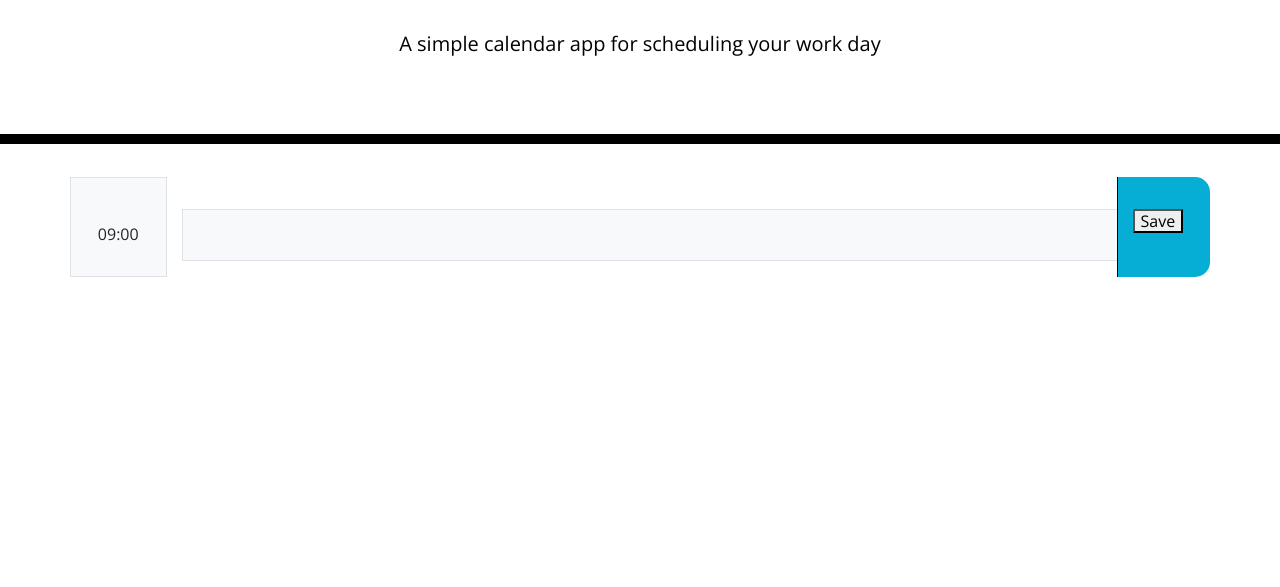
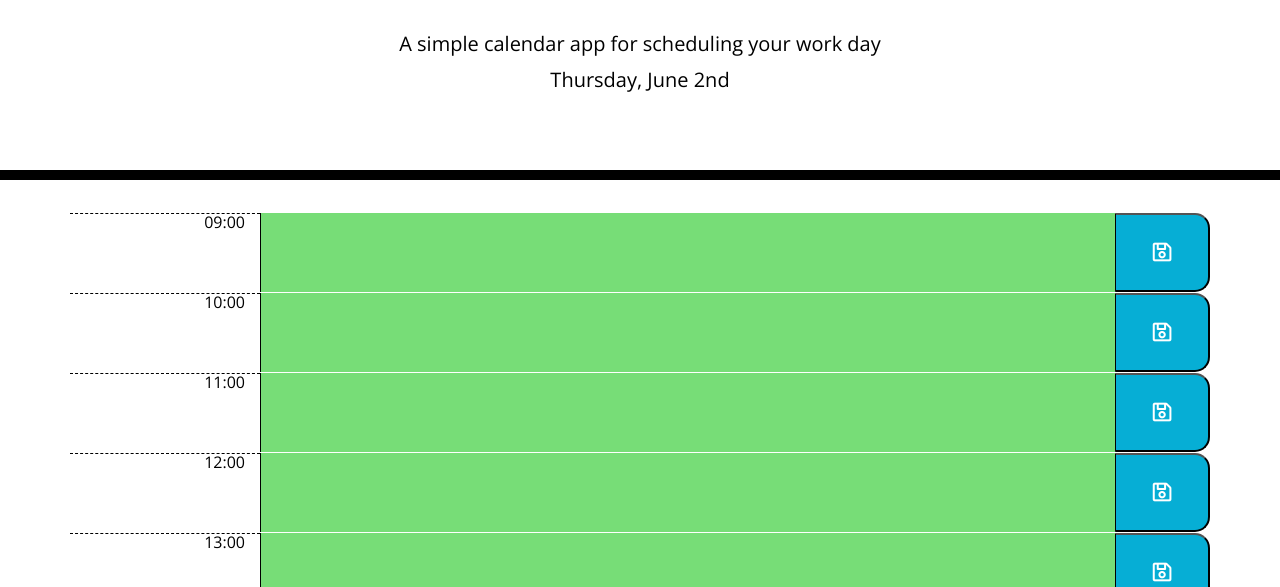
Before and after one commit to SonnyAddison/dailyPlanner, a plain HTML site: page index.html in a window 1280 px wide. Shown: the part 213-800 px from the top of the page. Drawn offline with nearby package versions, Linux system fonts and the light colour scheme.

Commit message:
Coded and finished main js file

```diff
--- a/assets/css/style.css
+++ b/assets/css/style.css
@@ -11,6 +11,8 @@ body {
     color: #000000;
     border-left: 1px solid black;
     padding: 10px;
+    width: 100%;
+    height: 100%;
   }
 
   .jumbotron {
@@ -66,6 +68,6 @@ body {
   }
 
   .saveBtn i:hover {
-    font-size: 20px;
+    font-size: 40px;
     transition: all 0.3s ease-in-out;
   }
--- /dev/null
+++ b/assets/script.js
@@ -0,0 +1,131 @@
+/* Sets up the date in the header */
+function getHeaderDate() {
+    let updateCurrentHeaderDate = moment().format('dddd, MMMM Do');
+    $("#currentDay").text(updateCurrentHeaderDate);
+}
+
+/* loads date in the header */
+getHeaderDate();
+
+/* information for the core of the planner */
+  let planner = [
+    {
+        id: "a",
+        hour: "09:00",
+        time: "09",
+        activity: ""
+    },
+    {
+        id: "b",
+        hour: "10:00",
+        time: "10",
+        activity: ""
+    },
+    {
+        id: "c",
+        hour: "11:00",
+        time: "11",
+        activity: ""
+    },
+    {
+        id: "d",
+        hour: "12:00",
+        time: "12",
+        activity: ""
+    },
+    {
+        id: "e",
+        hour: "13:00",
+        time: "13",
+        activity: ""
+    },
+    {
+        id: "f",
+        hour: "14:00",
+        time: "14",
+        activity: ""
+    },
+    {
+        id: "g",
+        hour: "15:00",
+        time: "15",
+        activity: ""
+    },
+    {
+        id: "h",
+        hour: "16:00",
+        time: "16",
+        activity: ""
+    },
+    {
+        id: "i",
+        hour: "17:00",
+        time: "17",
+        activity: ""
+    },
+    {
+        id: "j",
+        hour: "18:00",
+        time: "18",
+        activity: ""
+    },
+
+]
+
+/* Uses the core information to set up page */
+planner.forEach(function(thisHour) {
+    /* creates each row*/
+    let timeRow = $("<form>").attr({"class": "row"});
+    $(".container").append(timeRow);
+
+    /* Hour column */
+    let hourColumn = $("<div>").text(`${thisHour.hour}`).attr({"class": "col-sm-2 hour text-right"});
+
+    /* Activity/text area column */
+    let activityColumn = $("<div>").attr({"class": "col-md-9 description p-0"});
+    let planData = $("<textarea>");
+    activityColumn.append(planData);
+    planData.attr("id", thisHour.id);
+    if (thisHour.time < moment().format("HH")) {
+        planData.attr ({"class": "past"});
+    } else if (thisHour.time === moment().format("HH")) {
+        planData.attr({"class": "present"});
+    } else if (thisHour.time > moment().format("HH")) {
+        planData.attr({"class": "future"});
+    }
+
+    /* Save button and icon */
+    let saveButton = $("<i class='far fa-save fa-lg'></i>")
+    let save = $("<button>").attr({"class": "col-md-1 saveBtn p-0"});
+    save.append(saveButton);
+    timeRow.append(hourColumn, activityColumn, save);
+})
+
+/* Save to Local Storage */
+function saveActivity() {
+    localStorage.setItem("planner", JSON.stringify(planner));
+}
+
+/* Displays local Storage information */
+function displayActivity() {
+    planner.forEach(function (thisHour) {$(`#${thisHour.id}`).val(thisHour.activity)});
+}
+/* Changes Local Storage to an Object */
+function info() {
+    let storedDay = JSON.parse(localStorage.getItem("planner"));
+    if (storedDay) {planner = storedDay}
+    saveActivity();
+    displayActivity();
+}
+/* Info function */
+ info ();
+
+/* Saves data by using the click function*/
+$(".saveBtn").on("click", function(event) {
+    event.preventDefault();
+    let saveInfo = $(this).siblings(".description").children(".future").attr("id");
+    planner[saveInfo].activity = $(this).siblings(".description").children(".future").val();
+    console.log(saveIndex);
+    saveActivity();
+    displayActivity();
+})
--- a/index.html
+++ b/index.html
@@ -31,109 +31,11 @@
       <p id="currentDay" class="lead"></p>
     </header>
     <div class="container">
-      <!-- Timeblocks go here -->
-        <div class="row">
-            <div id ="time" class="col p-3 border bg-light  text-center" >
-            09:00
-            </div>
-            <div class="col-10">
-                <input id="plan" type="text" size="100" class="p-3 border bg-light">
-            </div>
-            <div class="col saveBtn">
-            <button id="save" type="submit">Save</button>
-            </div>
 
-        </div>
-        <!--<div class="row">
-            <div class="col p-3 border bg-light text-center">
-            10:00
-            </div>
-            <div class="col">
-                <input type="text" size="115" class="p-3 border bg-light">
-            </div>
-            <div class="col">
-                <button class="p-3 border bg-light">save</button>
-            </div>
-        </div>
-        <div class="row">
-            <div class="col p-3 border bg-light text-center">
-            11:00
-            </div>
-            <div class="col">
-                <input type="text" size="115" class="p-3 border bg-light">
-            </div>
-            <div class="col">
-                <button class="p-3 border bg-light">save</button>
-            </div>
-        </div>
-        <div class="row">
-            <div class="col p-3 border bg-light text-center">
-            12:00
-            </div>
-            <div class="col">
-                <input type="text" size="115" class="p-3 border bg-light">
-            </div>
-            <div class="col">
-                <button class="p-3 border bg-light">save</button>
-            </div>
-        </div>
-        <div class="row">
-            <div class="col p-3 border bg-light text-center">
-            13:00
-            </div>
-            <div class="col">
-                <input type="text" size="115" class="p-3 border bg-light">
-            </div>
-            <div class="col">
-                <button class="p-3 border bg-light">save</button>
-            </div>
-        </div>
-        <div class="row">
-            <div class="col p-3 border bg-light text-center" >
-            14:00
-            </div>
-            <div class="col">
-                <input type="text" size="115" class="p-3 border bg-light">
-            </div>
-            <div class="col">
-                <button class="p-3 border bg-light">save</button>
-            </div>
-        </div>
-        <div class="row">
-            <div class="col p-3 border bg-light text-center">
-            15:00
-            </div>
-            <div class="col">
-                <input type="text" size="115" class="p-3 border bg-light">
-            </div>
-                <div class="col">
-                <button class="p-3 border bg-light">save</button>
-            </div>
-        </div>
-        <div class="row">
-            <div class="col p-3 border bg-light text-center">
-            16:00
-            </div>
-            <div class="col">
-                <input type="text" size="115" class="p-3 border bg-light">
-            </div>
-                <div class="col">
-                <button class="p-3 border bg-light">save</button>
-            </div>
-        </div>
-        <div class="row">
-            <div class="col p-3 border bg-light text-center">
-            17:00
-            </div>
-            <div class="col">
-                <input type="text" size="115" class="p-3 border bg-light">
-            </div>
-                <div class="col">
-            <button class="p-3 border bg-light">save</button>
-            </div>-->
-        </div>
     </div>
+
     <script src="https://cdnjs.cloudflare.com/ajax/libs/jquery/3.2.1/jquery.min.js"></script>
     <script src="https://cdnjs.cloudflare.com/ajax/libs/moment.js/2.24.0/moment.min.js"></script>
+    <script src="./assets/script.js"></script>
   </body>
 </html>
```
